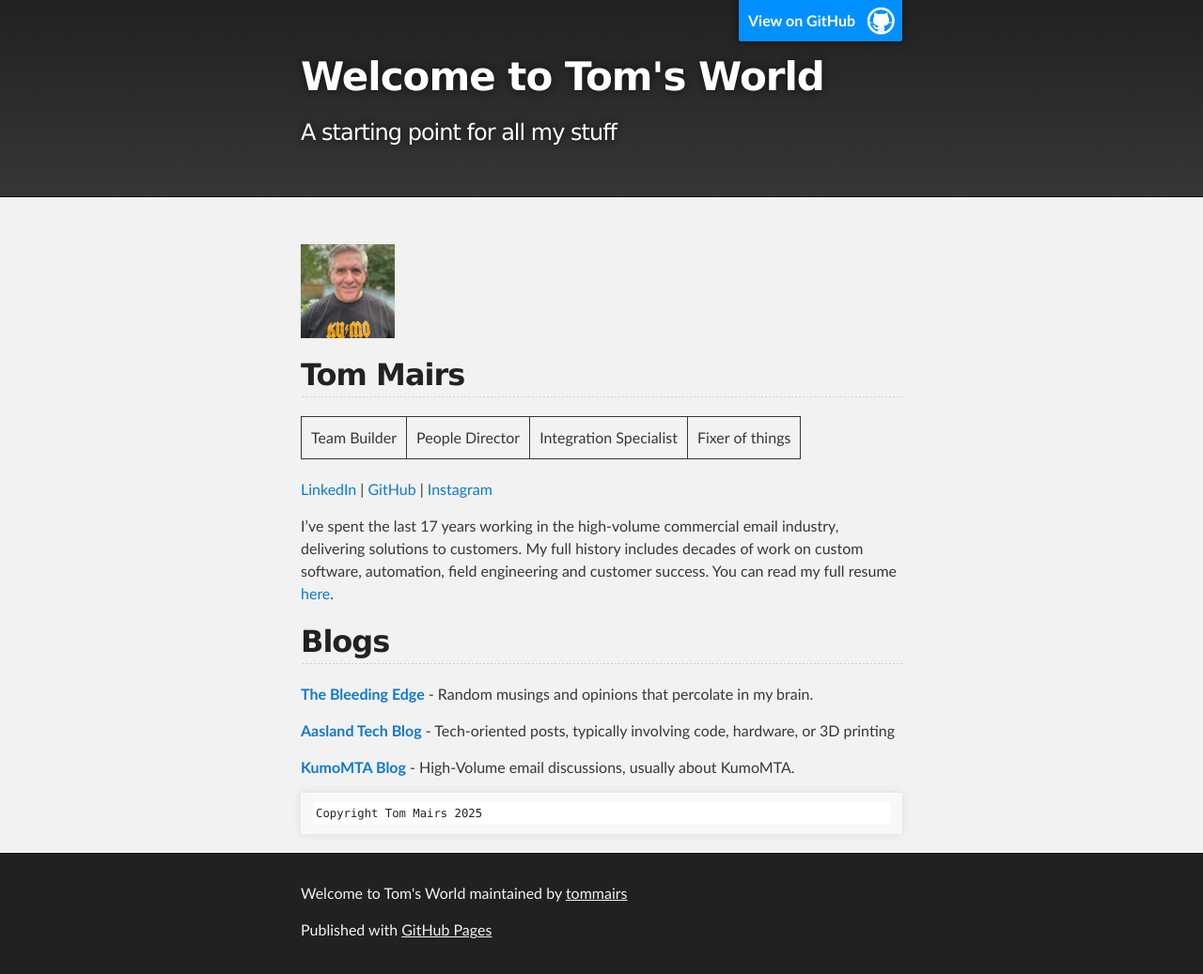
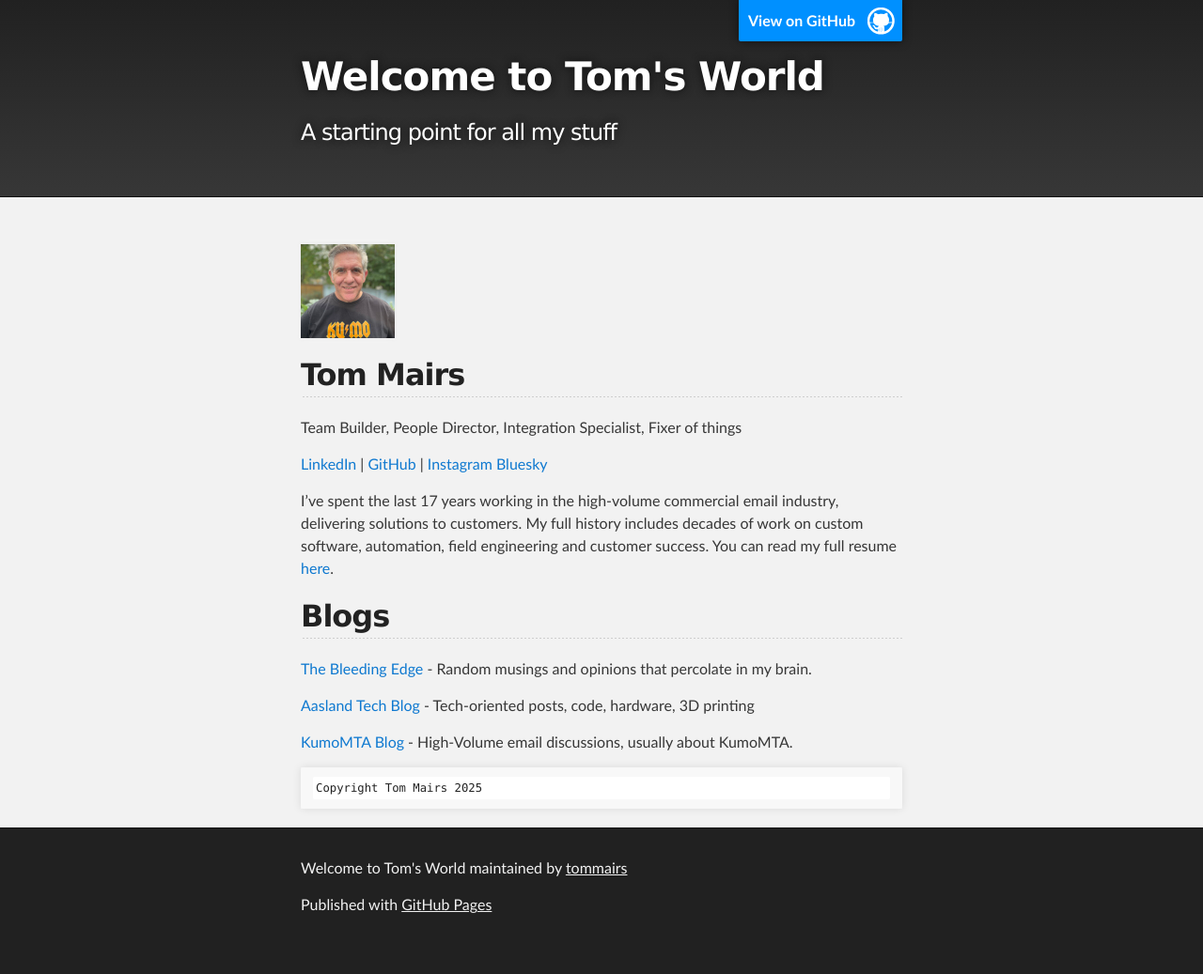
Before and after one commit to tommairs/aasland.github.io, a Jekyll site: the page built from index.md, in a window 1280 px wide. Shown: the whole page at 94% size. Built offline with Jekyll 4.4.1, drawn with Linux system fonts in a browser that asks for light colours; after the commit the page ends 1010 px from its top, so only the background shows below that.

Commit message:
Update links and formatting in index.md

````diff
--- a/index.md
+++ b/index.md
@@ -6,22 +6,23 @@ layout: default
 
 ## Tom Mairs
 
-Team Builder | People Director | Integration Specialist | Fixer of things
+ Team Builder, People Director, Integration Specialist, Fixer of things
 
 <a href="https://www.linkedin.com/in/tommairs/" target=_blank >LinkedIn</a> |
 <a href = "https://github.com/tommairs" target=_blank >GitHub</a> |
 <a href = "https://www.instagram.com/tom.mairs/" target=_blank >Instagram</a>
+<a href = "https://bsky.app/profile/kumotom.bsky.social" target=_blank >Bluesky</a>
 
 I've  spent the last 17 years working in the high-volume commercial email industry, delivering solutions to customers. My full history includes decades of work on custom software, automation, field engineering and customer success. You can read my full resume [here](https://drive.google.com/file/d/1QGaYGUQJYsC8okMg0LAftp_IM_B3IWQg/view?usp=share_link).
 
 
 ## Blogs
 
-[**The Bleeding Edge**](https://thebleedingedge.ca/) - Random musings and opinions that percolate in my brain.
+<a href = "https://thebleedingedge.ca/" target=_blank >The Bleeding Edge</a> - Random musings and opinions that percolate in my brain.
 
-[**Aasland Tech Blog**](./aaslandblog) - Tech-oriented posts, typically involving code, hardware, or 3D printing
+<a href = "./aaslandblog.md" target=_blank >Aasland Tech Blog</a> - Tech-oriented posts, code, hardware, 3D printing
 
-[**KumoMTA Blog**](https://kumomta.com/blog) - High-Volume email discussions, usually about KumoMTA.
+<a href = "https://kumomta.com/blog" target=_blank >KumoMTA Blog</a> - High-Volume email discussions, usually about KumoMTA.
 
 
 ```
````
